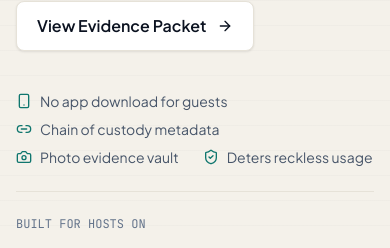
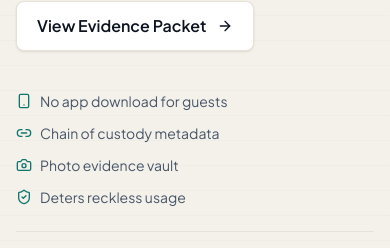
Before and after one commit to ericfaux/CartHost, a Next.js app: page / in a window 390 px wide. Shown: the part 472-720 px from the top of the page. Built offline with nearby package versions, Linux system fonts and the light colour scheme; no server answers.

Commit message:
Update page.tsx

```diff
--- a/app/page.tsx
+++ b/app/page.tsx
@@ -94,21 +94,21 @@ export default function LandingPage() {
               </div>
 
               {/* Trust Bar */}
-              <div className="flex flex-wrap items-center gap-x-6 gap-y-2 pt-4 text-sm text-ink-subtle">
-                <span className="inline-flex items-center gap-2 whitespace-nowrap">
-                  <Smartphone className="h-4 w-4 text-accent-ops" />
+              <div className="grid grid-cols-1 sm:grid-cols-2 lg:flex lg:flex-wrap lg:items-center gap-3 lg:gap-x-6 pt-4 text-sm text-ink-subtle">
+                <span className="inline-flex items-center gap-2">
+                  <Smartphone className="h-4 w-4 text-accent-ops shrink-0" />
                   No app download for guests
                 </span>
-                <span className="inline-flex items-center gap-2 whitespace-nowrap">
-                  <Link2 className="h-4 w-4 text-accent-ops" />
+                <span className="inline-flex items-center gap-2">
+                  <Link2 className="h-4 w-4 text-accent-ops shrink-0" />
                   Chain of custody metadata
                 </span>
-                <span className="inline-flex items-center gap-2 whitespace-nowrap">
-                  <Camera className="h-4 w-4 text-accent-ops" />
+                <span className="inline-flex items-center gap-2">
+                  <Camera className="h-4 w-4 text-accent-ops shrink-0" />
                   Photo evidence vault
                 </span>
-                <span className="inline-flex items-center gap-2 whitespace-nowrap">
-                  <ShieldCheck className="h-4 w-4 text-accent-ops" />
+                <span className="inline-flex items-center gap-2">
+                  <ShieldCheck className="h-4 w-4 text-accent-ops shrink-0" />
                   Deters reckless usage
                 </span>
               </div>
```
